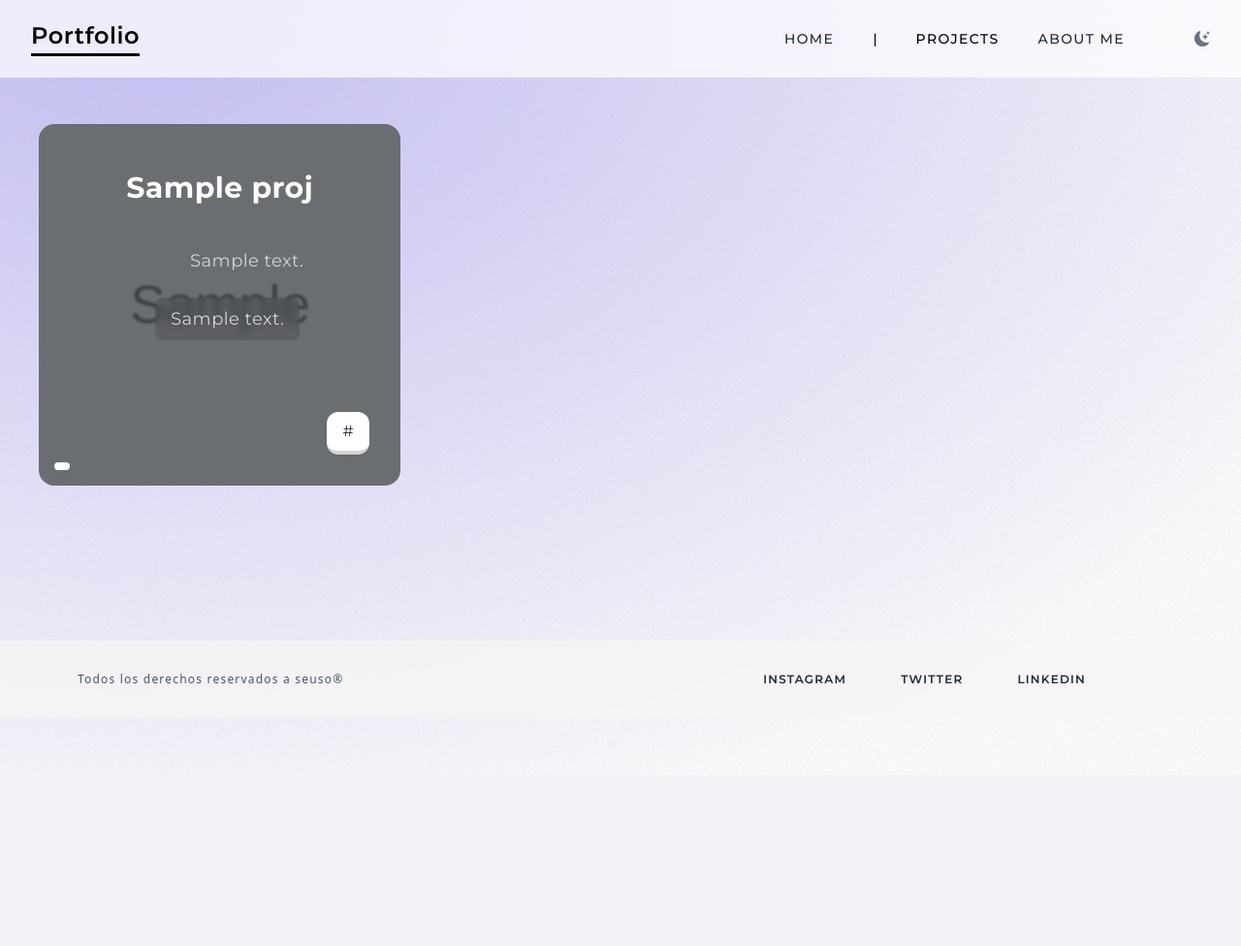
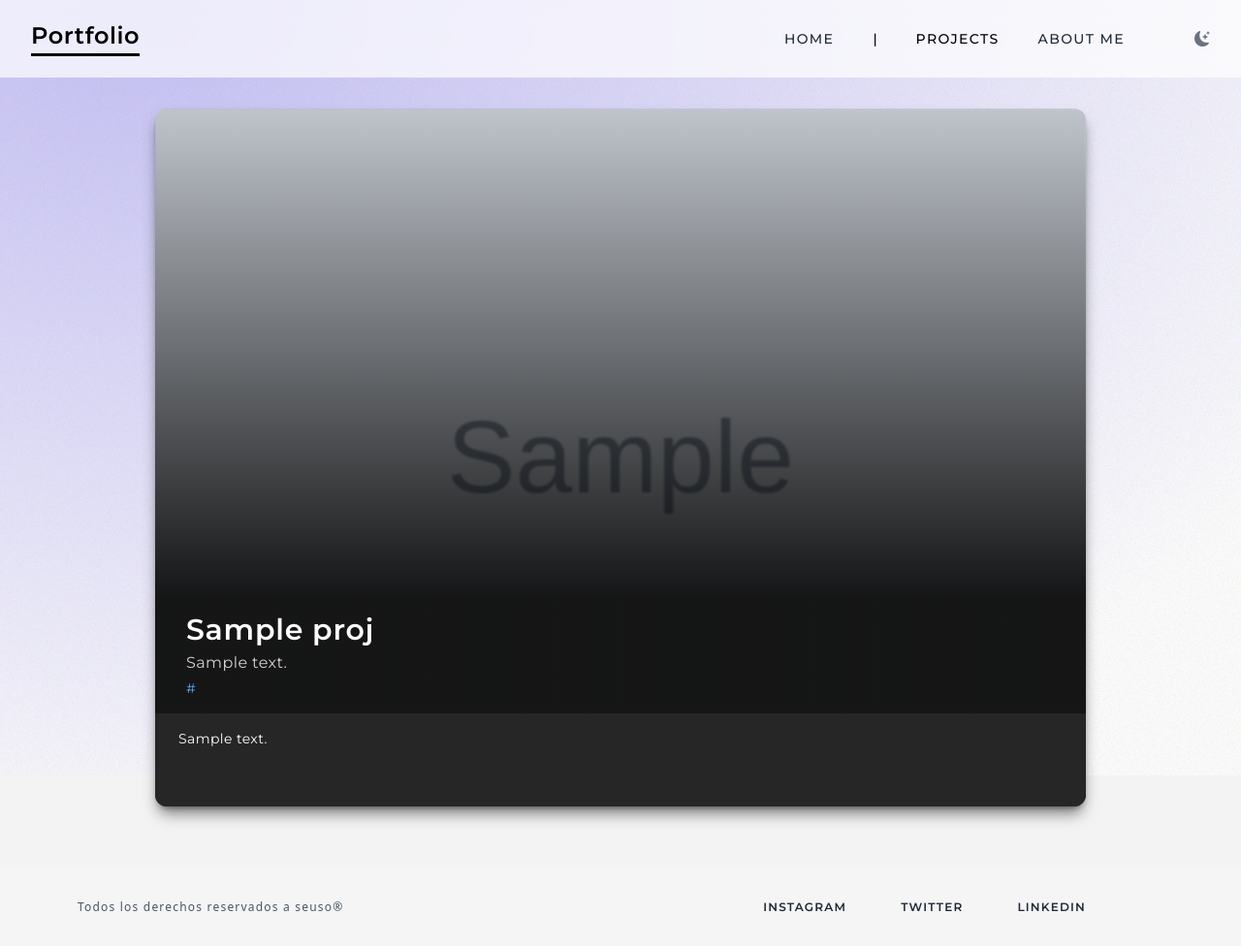
Before and after one commit to 0omanuo0/Portfolio, a Flask app: template templates/projects.html in a window 1280 px wide. Shown: the whole page at 97% size. Before the commit the page ends 799 px from the top, so only its background shows below. Run offline with Flask 3, Linux system fonts and the light colour scheme; the template is opened without the code that fills it: most values are stand-ins (such as "Sample title", 1, 10 or a date in 2020); grey boxes marked "Sample" are stand-in pictures; style sheets or scripts are compiled from the project's sources.

Commit message:
Enhance project card layout with improved styling and conditional image rendering

```diff
--- a/static/assets/css/src/input.css
+++ b/static/assets/css/src/input.css
@@ -259,31 +259,64 @@
 
     /* ================ PROJECTS ================ */
     .projects-list {
-        @apply md:mx-auto md:container list-none flex flex-col justify-center items-center md:grid-cols-2 lg:grid-cols-3 2xl:grid-cols-4 md:grid gap-10;
+        @apply md:mx-auto md:container list-none grid gap-5;
+        grid-template-columns: repeat(auto-fit, minmax(300px, 1fr)); /* Se adapta al tamaño */
     }
 
-    .project-card {
-        @apply relative aspect-square max-w-96 rounded-2xl overflow-hidden text-balance;
+
+    .projects-list > li:first-child {
+        @apply col-span-2 row-span-2; /* Ocupa más espacio */
     }
 
+    .projects-list > li:nth-child(9n) {
+        @apply col-span-2 row-span-2; /* Ocupa más espacio */
+    }
+
+    .projects-list > li:nth-child(8n+5) {
+        @apply col-span-2 row-span-1;
+    }
+
+    .projects-list > li:nth-child(8n+5)>div {
+        @apply aspect-[128/47];
+    }
+
+    .projects-list > li:nth-child(9n) h1, .projects-list > li:nth-child(1) h1 {
+        @apply text-3xl;
+    }
+
+
+
+    .project-card {
+        @apply relative aspect-[4/3]  rounded-xl overflow-hidden text-balance;
+        --scale: 1;
+        --bottom-tech: -100%;
+        transition: transform 0.5s;
+    }
+
+    .project-card:hover{
+        --scale: 1.1;
+        --bottom-tech: 0;
+    }
+
+
     .project-card>img {
-        @apply absolute top-0 left-0 h-full w-full object-cover blur-[1px];
+        @apply -z-[1] absolute top-0 left-0 h-full w-full object-cover blur-[1px];
+        transform: scale(var(--scale));
+        transition: transform 0.5s;
     }
 
     .project-card>div {
-        @apply bg-black/50 dark:bg-black/60 absolute top-0 tracking-wide left-0 h-full w-full flex flex-col justify-center items-center px-4;
+        @apply absolute top-0 tracking-wide left-0 h-full w-full flex flex-col justify-end;
+
     }
 
-    .project-card>div h1 {
-        @apply text-xl md:text-3xl font-bold mb-2 text-white absolute top-0 left-0 w-full py-6 md:my-6 text-center;
-    }
 
-    .project-card>div p {
-        @apply ml-14 text-base md:text-lg text-balance tracking-wide text-gray-300;
-    }
+
 
     .project-tech {
-        @apply absolute left-0 bottom-0 px-4 py-4 space-y-2;
+        @apply absolute right-0 px-4 py-4 space-y-2;
+        bottom: var(--bottom-tech);
+        transition: bottom 0.5s;
     }
 
     .project-tech>li {
--- a/templates/blocks/project-template.html
+++ b/templates/blocks/project-template.html
@@ -1,50 +1,58 @@
 
 <li id="{{ proj.Title }}" class=" w-full">
-    <div class="project-card">
+    <div class="project-card shadow-lg shadow-black/50">
+
+        {% if proj.image == "" %}
+        <div class="bg-[#2d2d2d]">
+        {% else %}
         <img
             src={{ "static/" + proj.image }}
             class=""
             alt="{{ proj.Title + proj.Description }}"
             title="{{ proj.Title }}"
         >
-        <div>
-            <h1> {{ proj.Title }} </h1>
+        <div style="background: linear-gradient(0deg, rgba(0, 0, 0, 0.90) 30%, rgba(0, 0, 0, 0.10) 100%);">
+        {% endif %}
+            <div class="pl-8 flex flex-col gap-1 pb-4">
+                <h1 class="text-white w-fit h-auto text-2xl font-semibold tracking-wide"> {{ proj.Title }} </h1>
+                {% if proj.Content != "" %}
+                    <p
+                        class="text-neutral-300"
+                    >
+                        {{ proj.Content }}
+                    </p>
+                {% endif %}
+                {% if proj.url != 0 %}
+                    <a href="{{ proj.url[0] }}" class=" text-blue-400 text-sm">{{proj.url[1] }}</a>
+                {% endif %}
+            </div>
+            <div class=" w-full bg-neutral-800 text-white min-h-24 px-6 py-4 text-sm">
+                <p> {{ proj.Description | replace("\n", "<br>")|safe }} </p>
+            </div>
+        </div>
 
-            <p> {{ proj.Description }} </p>
+
+
         <ul class="project-tech">
             {% for tech in proj.tecnologies %}
-                    {% if tech in ["tensorflow"] %}
+                {% if tech in ["tensorflow", "electron"] %}
                     <li class="px-2 py-1">
-                            <i class="devicon-{{ tech }}-original plain text-neutral-700 text-xl"></i>
+                        <i class="devicon-{{ tech }}-original plain text-neutral-700 text-md"></i>
                     </li>
                 {% elif tech in ["autocad"] %}
                     <li class=" px-2 py-2 ">
-                            <img src="{{ url_for('static', filename='images/icons8-autocad-48.svg') }}" alt="autocad" class="h-[1.25rem] saturate-0">
+                        <img src="{{ url_for('static', filename='images/icons8-autocad-48.svg') }}"
+                        alt="autocad"
+                        class="h-[1rem] saturate-0">
                     </li>
                 {% else %}
-                        <li class=" px-2 py-1 ">
-                            <i class="devicon-{{ tech | lower }}-plain plain text-neutral-700 text-xl"></i>
+                    <li class=" px-2 py-1 text-md ">
+                        <i class="devicon-{{ tech | lower }}-plain plain text-neutral-700 text-md"></i>
                     </li>
                 {% endif %}
             {% endfor %}
         </ul>
 
-            {% if proj.url != 0 %}
-                <div class="py-6 w-full px-12">
-                    {% if proj.Content != "" %}
-                        <p
-                            class="text-center md:text-left text-white bg-neutral-700 bg-opacity-30 backdrop-blur-sm rounded-lg p-2 px-4 w-fit"
-                        >
-                            {{ proj.Content }}
-                        </p>
-                    {% endif %}
-                    <button
-                        class="button-projects  float-right absolute right-8 bottom-8 "
-                    >
-                        <a href="{{ proj.url[0] }}" class="">{{proj.url[1] }}</a>
-                    </button>
-                </div>
-            {% endif %}
-        </div>
+
     </div>
 </li>
--- a/templates/projects.html
+++ b/templates/projects.html
@@ -3,11 +3,11 @@
 
 {% block content %}
 
-<main style="font-family: Montserrat" class="space-y-8 pb-40 pt-32 ">
-    <section class=" px-10 ">
-        <ul class="projects-list">
-            {% for x in projects %}
-                {% with proj=x %}
+<main style="font-family: Montserrat" class="space-y-8 pb-16 pt-28 ">
+    <section class=" px-40 ">
+        <ul class="projects-list projects-parent">
+            {% for x in projects%}
+                {% with proj=x, index=loop.index %}
                     {% include "blocks/project-template.html" %}
                 {% endwith %}
             {% endfor %}
```
Lines whose indentation alone changed are shown as unchanged.
